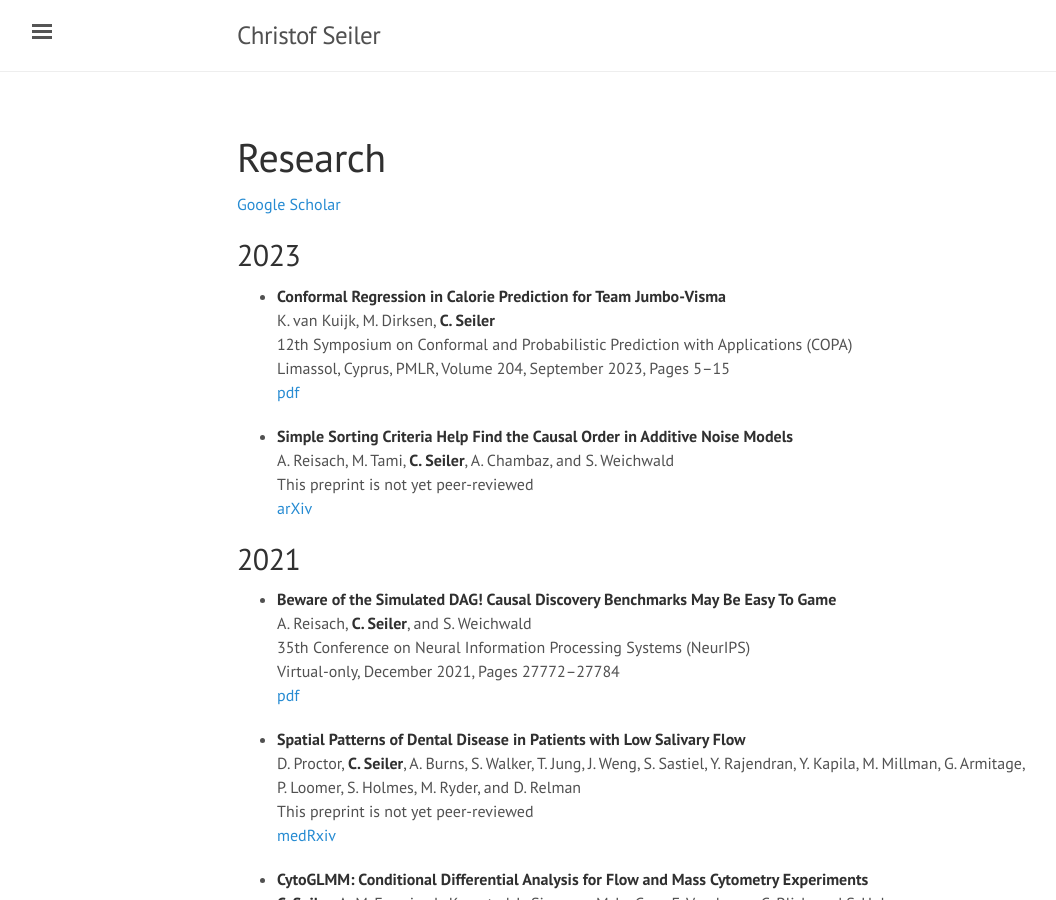
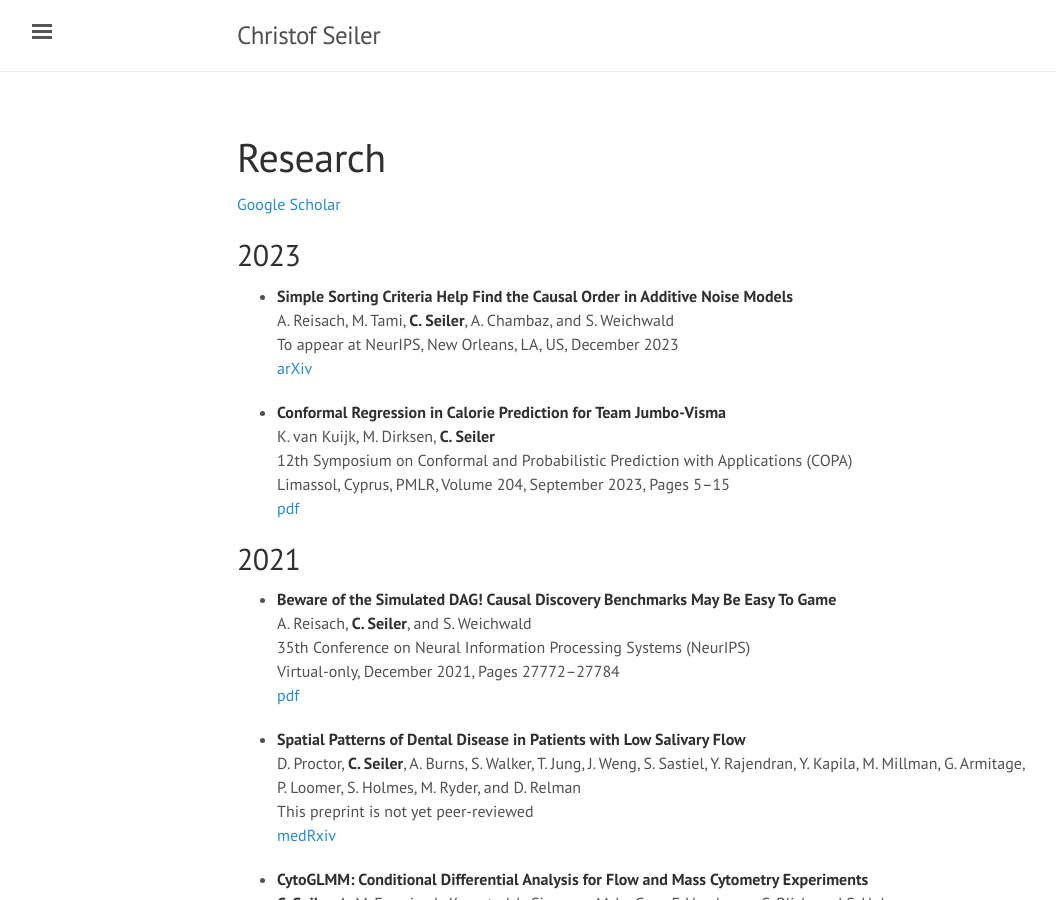
Before and after one commit to ChristofSeiler/ChristofSeiler.github.io, a Jekyll site: the page built from research.md, in a window 1280 px wide and 900 px high. Shown: the whole window, without its empty margins (3-1059 px from the left). Built offline with Jekyll 4.4.1, drawn with Linux system fonts in a browser that asks for light colours.

Commit message:
added alex's neurips

```diff
--- a/research.md
+++ b/research.md
@@ -7,16 +7,16 @@ title: Research
 
 ## 2023
 
+* **Simple Sorting Criteria Help Find the Causal Order in Additive Noise Models** <br>
+A. Reisach, M. Tami, **C. Seiler**, A. Chambaz, and S. Weichwald <br>
+To appear at NeurIPS, New Orleans, LA, US, December 2023 <br>
+[arXiv](https://arxiv.org/abs/2303.18211)
+
 * **Conformal Regression in Calorie Prediction for Team Jumbo-Visma** <br>
 K. van Kuijk, M. Dirksen, **C. Seiler** <br>
 12th Symposium on Conformal and Probabilistic Prediction with Applications (COPA) <br>
 Limassol, Cyprus, PMLR, Volume 204, September 2023, Pages 5&ndash;15 <br>
 [pdf](https://proceedings.mlr.press/v204/kuijk23a.html)
-
-* **Simple Sorting Criteria Help Find the Causal Order in Additive Noise Models** <br>
-A. Reisach, M. Tami, **C. Seiler**, A. Chambaz, and S. Weichwald <br>
-This preprint is not yet peer-reviewed <br>
-[arXiv](https://arxiv.org/abs/2303.18211)
 
 ## 2021
 
```
Also changed, not shown: 1 other file.
